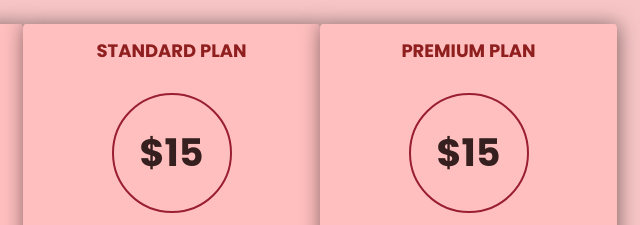
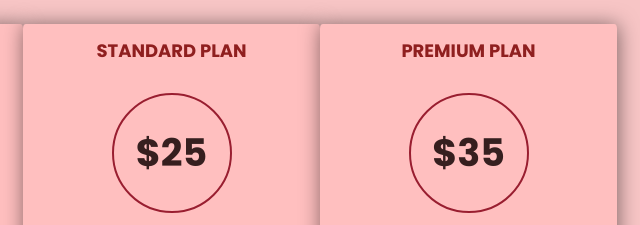
Before and after one commit to harshalijadhav16/Fruit-Juice-Website, a plain HTML site: page index.html in a window 1280 px wide. Shown: the part 1780-2005 px from the top of the page, 464-1104 px from the left. Drawn offline with nearby package versions, Linux system fonts and the light colour scheme; files that its build step writes are made by us from their sources; files whose address does not match are found by name.

Commit message:
Update index.html

```diff
--- a/index.html
+++ b/index.html
@@ -139,7 +139,7 @@
             <div class="single-price">
                 <h1>Standard Plan</h1>
                 <div class="price">
-                    <h2>$15</h2>
+                    <h2>$25</h2>
                 </div>
                 <div class="deals">
                     <h4>✅ Varieties OF Juices</h4><br>
@@ -153,7 +153,7 @@
             <div class="single-price">
                 <h1>Premium Plan</h1>
                 <div class="price">
-                    <h2>$15</h2>
+                    <h2>$35</h2>
                 </div>
                 <div class="deals">
                     <h4>✅ Juice + Smoothies combo</h4><br>
```
